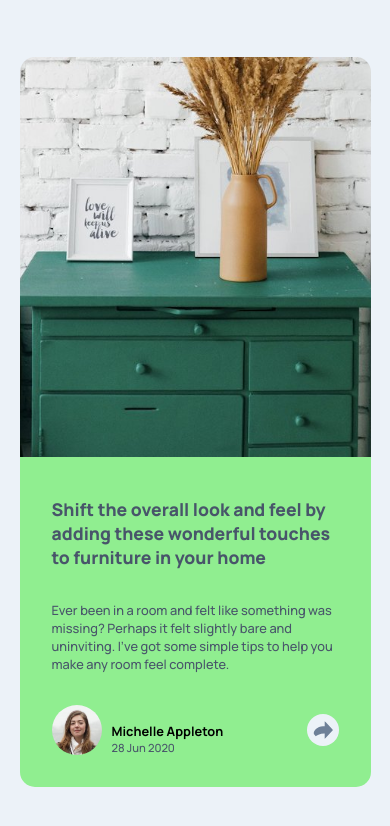
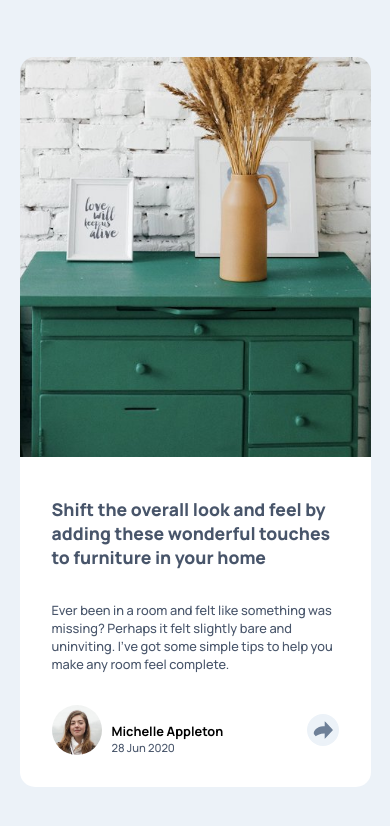
Before and after one commit to ban-tit/article-preview, a plain HTML site: page index.html in a window 390 px wide. Drawn offline with Linux system fonts and the light colour scheme.

Commit message:
Update style.css

```diff
--- a/style.css
+++ b/style.css
@@ -167,7 +167,6 @@ p {
     border-top-right-radius: unset;
     border-bottom-left-radius: 15px;
     border-bottom-right-radius: 15px;
-    background-color: lightgreen;
     padding: 0;
   }
 
```
